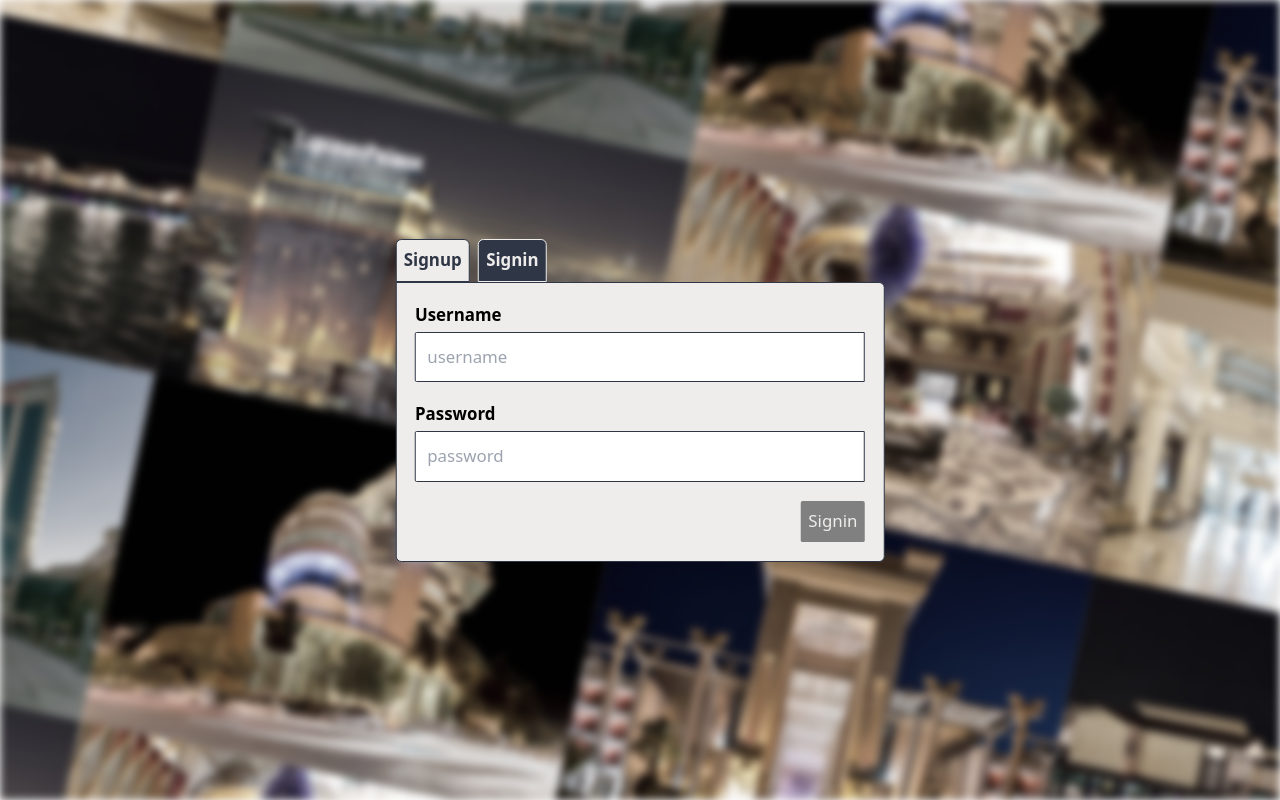
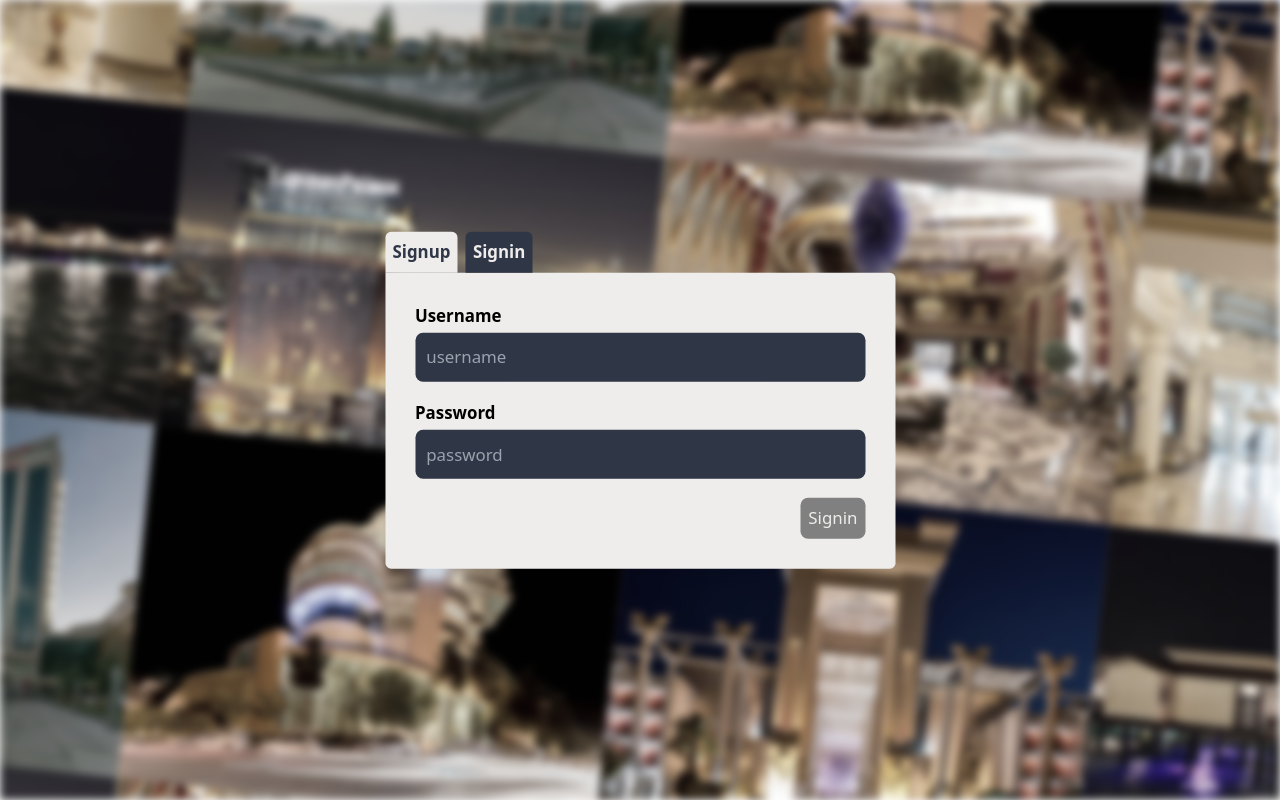
Before and after one commit to Maseidi/hotel-reservation-ui, a React (Vite) app: page /auth in a window 1280 px wide. Built offline with nearby package versions, Linux system fonts and the light colour scheme.

Commit message:
add signup validation

```diff
--- a/src/components/Background.jsx
+++ b/src/components/Background.jsx
@@ -13,7 +13,7 @@ const images = new Array(7)
 const Background = () => {
   return (
     <div className="w-full h-[100vh] bg-secondary overflow-hidden blur-sm grayscale-[60%]">
-      <div className="w-full h-full grid xl:grid-cols-4 md:grid-cols-3 grid-cols-2 rotate-12 scale-150">
+      <div className="w-full h-full grid xl:grid-cols-4 md:grid-cols-3 grid-cols-2 rotate-6 scale-150">
         {[...images, ...images].map((elem) => elem)}
       </div>
     </div>
--- a/src/components/Input.jsx
+++ b/src/components/Input.jsx
@@ -1,7 +1,7 @@
 import React from 'react'
 
 const inputStyle =
-  'text-lg p-3 text-s rounded-tl-sm rounded-bl-sm focus:outline-[lightblue] outline-8 w-[30rem] border border-fourth'
+  'text-lg p-3 text-s rounded-lg focus:outline-[lightblue] outline-8 w-[30rem] bg-fourth text-primary'
 
 const Input = (params) => {
   const { label, type, placeholder, change, name, error } = params
--- a/src/components/Signin.jsx
+++ b/src/components/Signin.jsx
@@ -3,15 +3,17 @@ import Input from './Input'
 import axios from 'axios'
 
 const validAuthSubmit =
-  'capitalize bg-submit text-primary rounded-sm p-2 hover:brightness-125 text-lg w-max self-end'
+  'capitalize bg-submit text-primary rounded-lg p-2 hover:brightness-125 text-lg w-max self-end'
 const invalidAuthSubmit =
-  'capitalize bg-[gray] text-primary rounded-sm p-2 text-lg w-max self-end'
+  'capitalize bg-[gray] text-primary rounded-lg p-2 text-lg w-max self-end'
 
 const Signin = () => {
   const [signinCmd, setSigninCmd] = useState({
     name: '',
     password: ''
   })
+
+  const [errors, setErrors] = useState({})
 
   const changeValue = (e, name) => {
     setSigninCmd({
@@ -24,20 +26,30 @@ const Signin = () => {
     axios
       .post(process.env.URL + 'api/auth/login', signinCmd)
       .then((res) => console.log(res))
-      .catch((err) => console.error(err))
+      .catch((err) => {
+        if (err.response.status != 419) {
+          console.log(err)
+          return
+        }
+        let errorMap = {}
+        err.response.data.errors.forEach((elem) => {
+          errorMap[elem.path] = elem.msg
+        })
+        setErrors(errorMap)
+      })
   }
 
-  const anythingEmpty = () =>
-    signinCmd.name == '' || signinCmd.password == ''
+  const anythingEmpty = () => signinCmd.name == '' || signinCmd.password == ''
 
   return (
-    <div className="p-5 bg-primary border border-fourth rounded-bl-md rounded-tr-md rounded-br-md flex flex-col gap-5">
+    <div className="p-8 bg-primary rounded-bl-md rounded-tr-md rounded-br-md flex flex-col gap-5">
       <Input
         label={'username'}
         type={'text'}
         placeholder={'username'}
         change={changeValue}
-        name={'username'}
+        name={'name'}
+        error={errors['name']}
       />
       <Input
         label={'password'}
@@ -45,6 +57,7 @@ const Signin = () => {
         placeholder={'password'}
         change={changeValue}
         name={'password'}
+        error={errors['password']}
       />
       {anythingEmpty() ? (
         <button className={invalidAuthSubmit} disabled>
--- a/src/components/Signup.jsx
+++ b/src/components/Signup.jsx
@@ -3,9 +3,9 @@ import Input from './Input'
 import axios from 'axios'
 
 const validAuthSubmit =
-  'capitalize bg-submit text-primary rounded-sm p-2 hover:brightness-125 text-lg w-max self-end'
+  'capitalize bg-submit text-primary rounded-lg p-2 hover:brightness-125 text-lg w-max self-end'
 const invalidAuthSubmit =
-  'capitalize bg-[gray] text-primary rounded-sm p-2 text-lg w-max self-end'
+  'capitalize bg-[gray] text-primary rounded-lg p-2 text-lg w-max self-end'
 
 const Signup = () => {
   const [signupCmd, setSignupCmd] = useState({
@@ -29,8 +29,12 @@ const Signup = () => {
       .post(process.env.URL + 'api/auth/register', signupCmd)
       .then((res) => console.log(res))
       .catch((err) => {
+        if (err.response.status != 419) {
+          console.log(err)
+          return
+        }
         let errorMap = {}
-        err.response.data.errors.forEach(elem => {
+        err.response.data.errors.forEach((elem) => {
           errorMap[elem.path] = elem.msg
         })
         setErrors(errorMap)
@@ -44,7 +48,7 @@ const Signup = () => {
     signupCmd.password_confirmation == ''
 
   return (
-    <div className="p-5 bg-primary border border-fourth rounded-bl-md rounded-tr-md rounded-br-md flex flex-col gap-4 relative">
+    <div className="p-8 bg-primary rounded-bl-md rounded-tr-md rounded-br-md flex flex-col gap-4 relative">
       <Input
         label={'username'}
         type={'text'}
--- a/src/views/Auth.jsx
+++ b/src/views/Auth.jsx
@@ -5,8 +5,8 @@ import Background from '../components/Background'
 
 const authBtn =
   'p-2 text-lg rounded-tr-md rounded-tl-md capitalize duration-300 font-bold'
-const disable = 'text-primary bg-fourth border border-primary'
-const active = 'text-fourth bg-primary hover:bg-tertiary hover:text-fourth border border-fourth'
+const disable = 'text-primary bg-fourth'
+const active = 'text-fourth bg-primary hover:bg-tertiary hover:text-fourth'
 
 const Auth = () => {
   const [signup, setSignup] = useState(false)
@@ -16,12 +16,14 @@ const Auth = () => {
   return (
     <>
       <div>
-        <Background/>
+        <Background />
         <div className="p-2 absolute left-1/2 top-1/2 -translate-x-1/2 -translate-y-1/2">
           <div className="flex flex-row gap-2">
             {signup ? (
               <>
-                <button className={`${authBtn} ${disable}`} disabled>signup</button>
+                <button className={`${authBtn} ${disable}`} disabled>
+                  signup
+                </button>
                 <button className={`${authBtn} ${active}`} onClick={switchTab}>
                   signin
                 </button>
@@ -31,7 +33,9 @@ const Auth = () => {
                 <button className={`${authBtn} ${active}`} onClick={switchTab}>
                   signup
                 </button>
-                <button className={`${authBtn} ${disable}`} disabled>signin</button>
+                <button className={`${authBtn} ${disable}`} disabled>
+                  signin
+                </button>
               </>
             )}
           </div>
```
